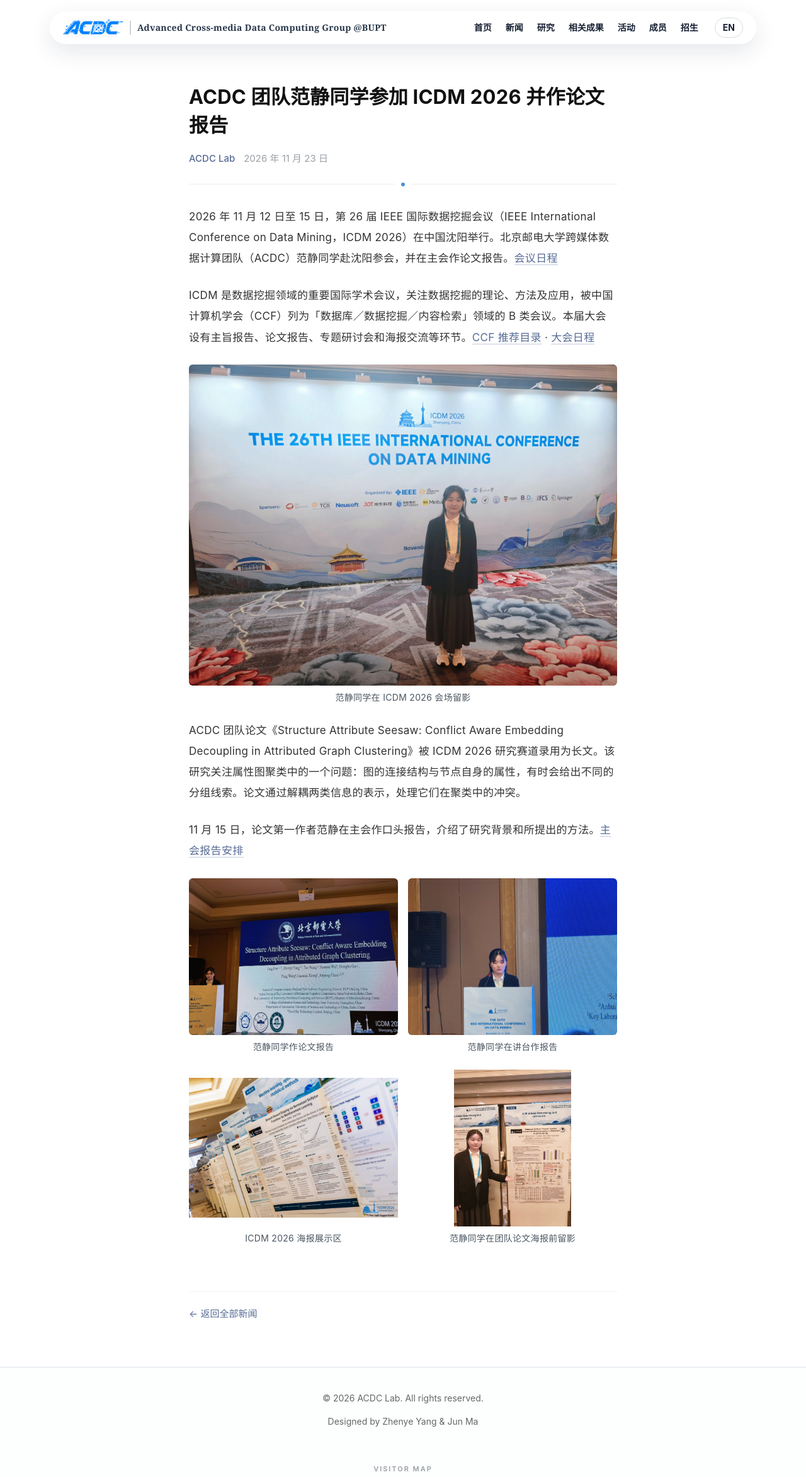
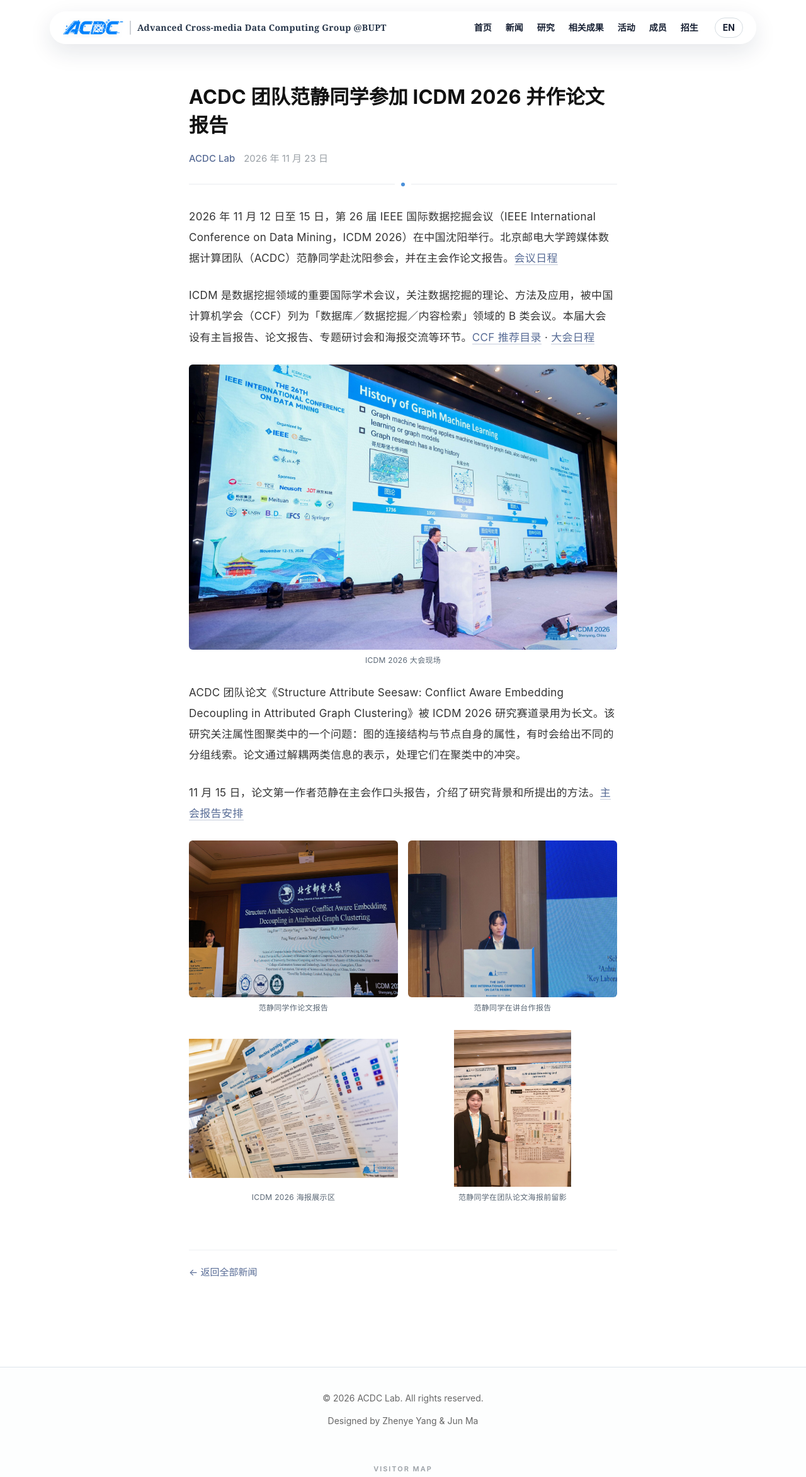
Before and after one commit to acdc-lab/acdc-lab.github.io, a Jekyll site: the page built from _posts/2026-11-23-icdm2026-jing-fan-presentation.md, in a window 1280 px wide, cut to the strip 0-2346 px from the top of the page. Shown: the whole strip at 63% size. Built offline with Jekyll 4.4.1, drawn with Linux system fonts in a browser that asks for light colours.

Commit message:
Feature Jing Fan on the ICDM news cover

```diff
--- a/_posts/2026-11-23-icdm2026-jing-fan-presentation.md
+++ b/_posts/2026-11-23-icdm2026-jing-fan-presentation.md
@@ -3,7 +3,7 @@ layout: post
 title: "ACDC 团队范静同学参加 ICDM 2026 并作论文报告"
 categories: [news]
 permalink: /news/2026/11/23/icdm2026-jing-fan-presentation/
-thumb: /assets/img/news/2026-11-icdm-report/conference.jpg
+thumb: /assets/img/activities/2026-11-icdm/photo2.jpg
 excerpt: "第 26 届 IEEE 国际数据挖掘会议在沈阳举行。北京邮电大学 ACDC 团队范静同学参会，并就属性图聚类研究作口头报告。"
 ---
 
@@ -11,7 +11,7 @@ excerpt: "第 26 届 IEEE 国际数据挖掘会议在沈阳举行。北京邮电
 
 ICDM 是数据挖掘领域的重要国际学术会议，关注数据挖掘的理论、方法及应用，被中国计算机学会（CCF）列为「数据库／数据挖掘／内容检索」领域的 B 类会议。本届大会设有主旨报告、论文报告、专题研讨会和海报交流等环节。[CCF 推荐目录](https://www.ccf.org.cn/Academic_Evaluation/DM_CS/) · [大会日程](https://icdm2026.neu.edu.cn/ProgramOverview/list.htm)
 
-{% include news-photo.html src="/assets/img/activities/2026-11-icdm/photo2.jpg" caption="范静同学在 ICDM 2026 会场留影" %}
+{% include news-photo.html src="/assets/img/news/2026-11-icdm-report/conference.jpg" caption="ICDM 2026 大会现场" %}
 
 ACDC 团队论文《Structure Attribute Seesaw: Conflict Aware Embedding Decoupling in Attributed Graph Clustering》被 ICDM 2026 研究赛道录用为长文。该研究关注属性图聚类中的一个问题：图的连接结构与节点自身的属性，有时会给出不同的分组线索。论文通过解耦两类信息的表示，处理它们在聚类中的冲突。
 
--- a/assets/css/style.css
+++ b/assets/css/style.css
@@ -2244,8 +2244,8 @@ a:hover {
 }
 .wx-figure figcaption {
   margin-top: 8px;
-  color: #4a5560;
-  font-size: 14px;
+  color: #596674;
+  font-size: 12px;
   line-height: 1.5;
   text-align: center;
 }
```
Also changed, not shown: _posts/en/2026-11-23-icdm2026-jing-fan-presentation.md (+2 -2 lines).
